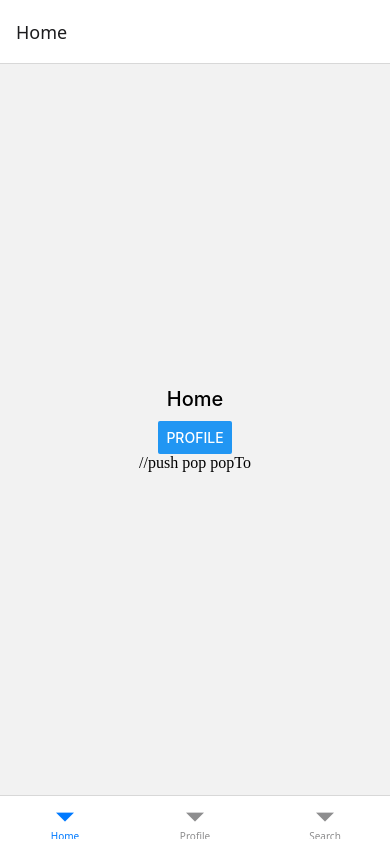
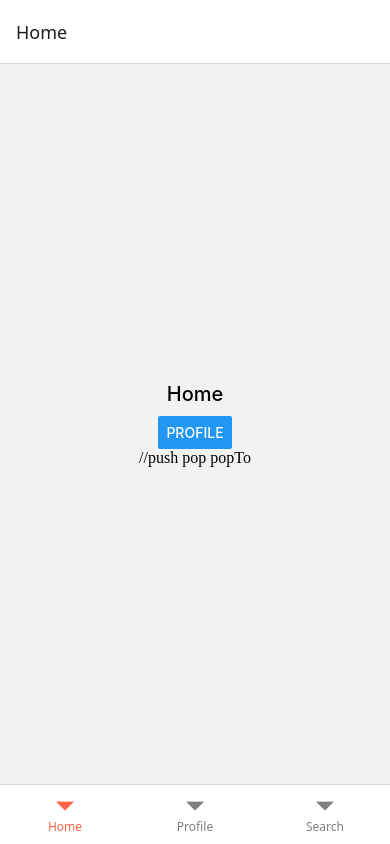
Before and after one commit to raj-83/hello, a React Native app: screen / in a window 390 px wide. Built offline with nearby package versions, Linux system fonts and the light colour scheme.

Commit message:
Fix typos in screenOptions and improve formatting in StackNavigator and TabNavigator

```diff
--- a/App.jsx
+++ b/App.jsx
@@ -12,25 +12,25 @@ const stack = createNativeStackNavigator();
 const Tab = createBottomTabNavigator();
 
 const StackNavigator = () => {
-  return(
+  return (
     <stack.Navigator initialRouteName='Home'
 
-      scrrenOptions ={{
-        headerStyle:{
-          backgroundColor:"yellow"
+      scrrenOptions={{
+        headerStyle: {
+          backgroundColor: "yellow"
         }
       }}
     >
       <stack.Screen
         name="Search"
         component={Search}
-         options ={{headerShown:false}}
+        options={{ headerShown: false }}
       />
 
       <stack.Screen
         name="Home"
         component={Home}
-       options ={{title:"Home Screen",headerStyle:{backgroundColor:"Blue"}}}
+        options={{ title: "Home Screen", headerStyle: { backgroundColor: "Blue" } }}
       />
 
       <stack.Screen
@@ -44,10 +44,35 @@ const StackNavigator = () => {
 
 function TabNavigator() {
   return (
-    <Tab.Navigator>
-      <Tab.Screen name="Home" component={Home} />
-      <Tab.Screen name="Profile" component={Profile} />
-      <Tab.Screen name="Search" component={Search} />
+    <Tab.Navigator initialRouteName='Home'
+      screenOptions={{
+
+        tabBarActiveTintColor: 'tomato',
+        tabBarInactiveTintColor: 'gray',
+        tabBarLabelStyle: { fontSize: 12
+
+         },
+         tabBarStyle: {  height: 60}
+
+      }}
+     //now icons can be added with react-native-vector-icons package
+
+    >
+      <Tab.Screen
+        name="Home"
+        component={Home}
+        options ={{tableActiveintColor:"purple"}}
+
+      />
+      <Tab.Screen
+        name="Profile"
+        component={Profile}
+      />
+      <Tab.Screen
+        name="Search"
+        component={Search}
+      />
+
     </Tab.Navigator>
   );
 }
```
Lines whose indentation alone changed are shown as unchanged.
